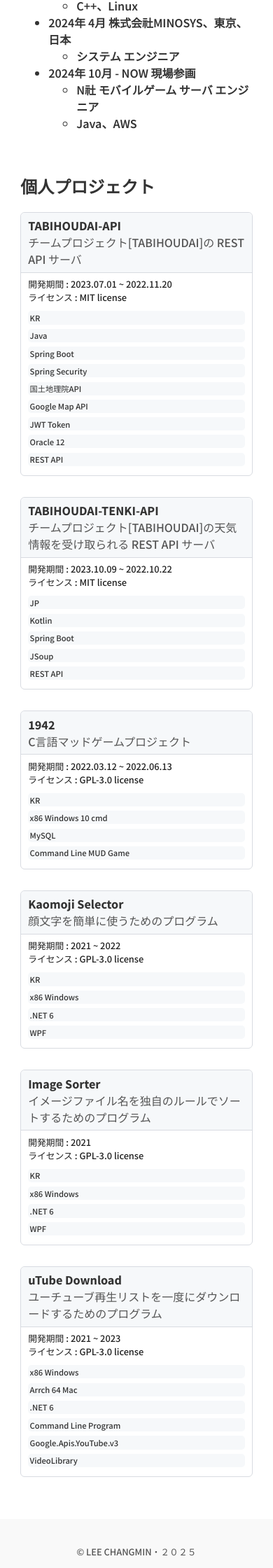
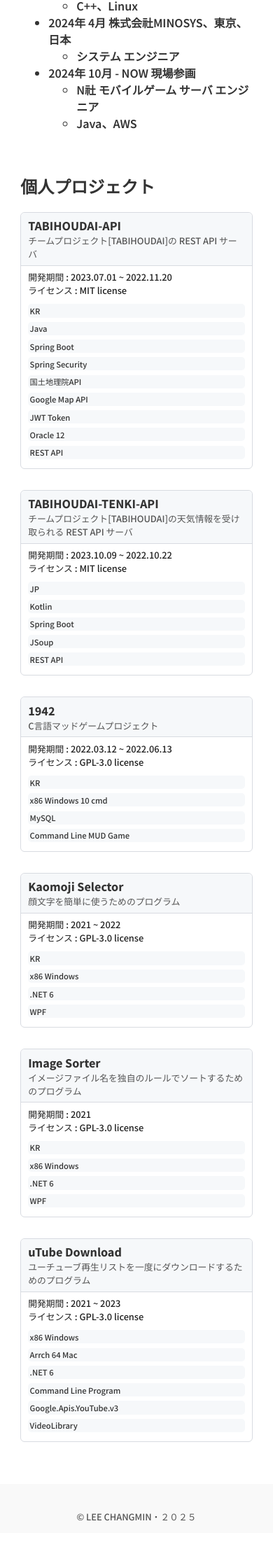
Before and after one commit to chm209/chm209.github.io, a Jekyll site: the page built from index.html, in a window 390 px wide. Shown: the part 543-2783 px from the top of the page at 70% size. Built offline with Jekyll 4.4.1, drawn with Linux system fonts in a browser that asks for light colours; after the commit the page ends 2733 px from its top, so only the background shows below that.

Commit message:
スタイル修正

```diff
--- a/css/index.css
+++ b/css/index.css
@@ -106,12 +106,6 @@ section #project-wrapper {
     color: #555555;
   }
 
-  #project-wrapper .item .top .description {
-    font-size: 1rem;
-    font-weight: 500;
-    word-break: break-all;
-  }
-
   #project-wrapper span {
     display: block;
     padding: 0.5% 1%;
```
